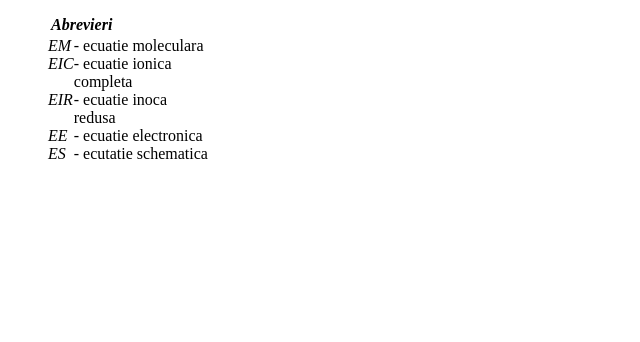
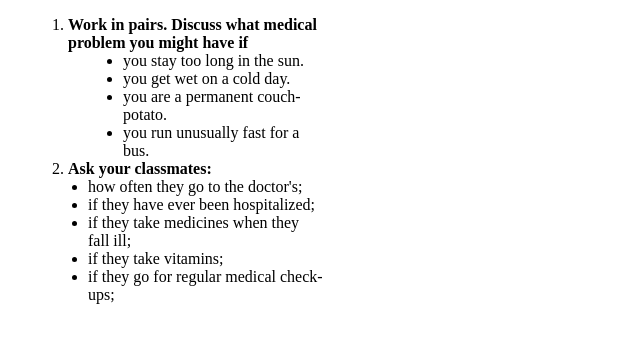
Before and after one commit to ValeriaGritcu/chimie, a plain HTML site: page index.html in a window 1280 px wide. Shown: the whole page, without its empty margins (0-640 px from the left). Drawn offline with Linux system fonts and the light colour scheme.

Commit message:
Add files via upload

```diff
--- a/css/style.css
+++ b/css/style.css
@@ -1,13 +1,15 @@
-dl {
-    display: grid;
-    grid-template-columns: max-content auto;
+ul {
+    list-style-type: disc;
+}
+
+.one {
+    margin-left: 35px;
+}
+
+.two {
+    margin-left: 20px;
 }
 
 div {
-    width: 200px;
+    width: 25%;
 }
-
-p {
-    margin-left: 43px;
-    height: 5px;
-}
--- a/index.html
+++ b/index.html
@@ -2,29 +2,31 @@
 
 <head>
     <meta charset="UTF-8">
-    <title>Chimie</title>
+    <title>English</title>
     <link rel="stylesheet" href="css/style.css">
-
 </head>
 
 <body>
-    <p><b><i>Abrevieri</i></b></p>
     <div>
-        <dl>
-            <dd><i>EM</i></dd>
-            <dt>- ecuatie moleculara</dt>
-            <dd><i>EIC</i></dd>
-            <dt>- ecuatie ionica completa</dt>
-            <dd><i>EIR</i></dd>
-            <dt>- ecuatie inoca redusa</dt>
-            <dd><i>EE</i></dd>
-            <dt>- ecuatie electronica</dt>
-            <dd><i>ES</i></dd>
-            <dt>- ecutatie schematica</dt>
-        </dl>
+        <ol>
+            <li class="two"><b>Work in pairs. Discuss what medical problem you might have if</b></li>
+            <ul class="one">
+                <li>you stay too long in the sun.</li>
+                <li> you get wet on a cold day.</li>
+                <li> you are a permanent couch-potato.</li>
+                <li>you run unusually fast for a bus.</li>
+            </ul>
+            <li class="two"><b>Ask your classmates:</b></li>
+            <ul>
+                <li>how often they go to the doctor's;</li>
+                <li>if they have ever been hospitalized;</li>
+                <li>if they take medicines when they fall ill;</li>
+                <li> if they take vitamins;</li>
+                <li>if they go for regular medical check-ups;</li>
+            </ul>
+
+        </ol>
     </div>
-
-
 </body>
 
 </html>
```
